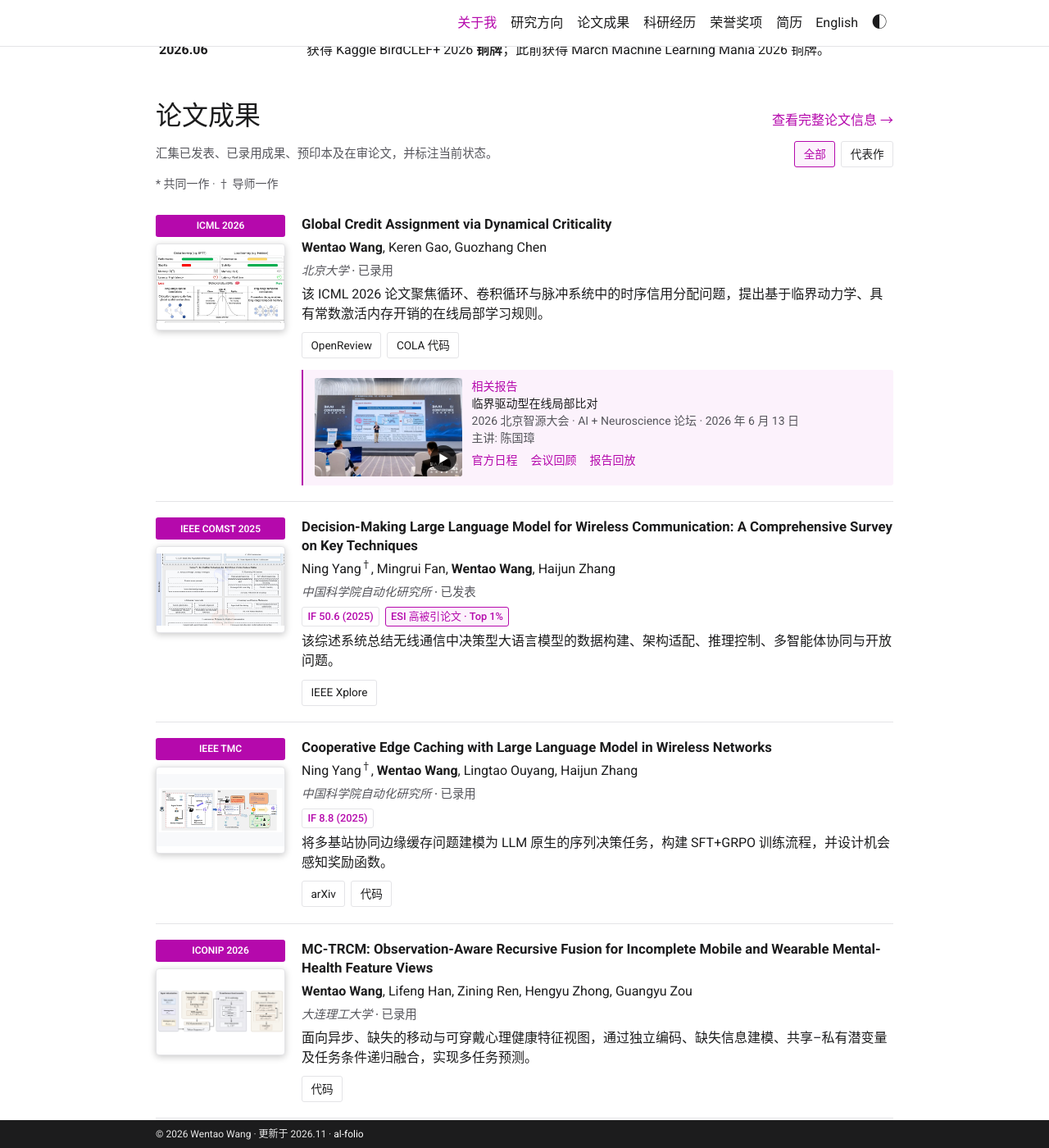
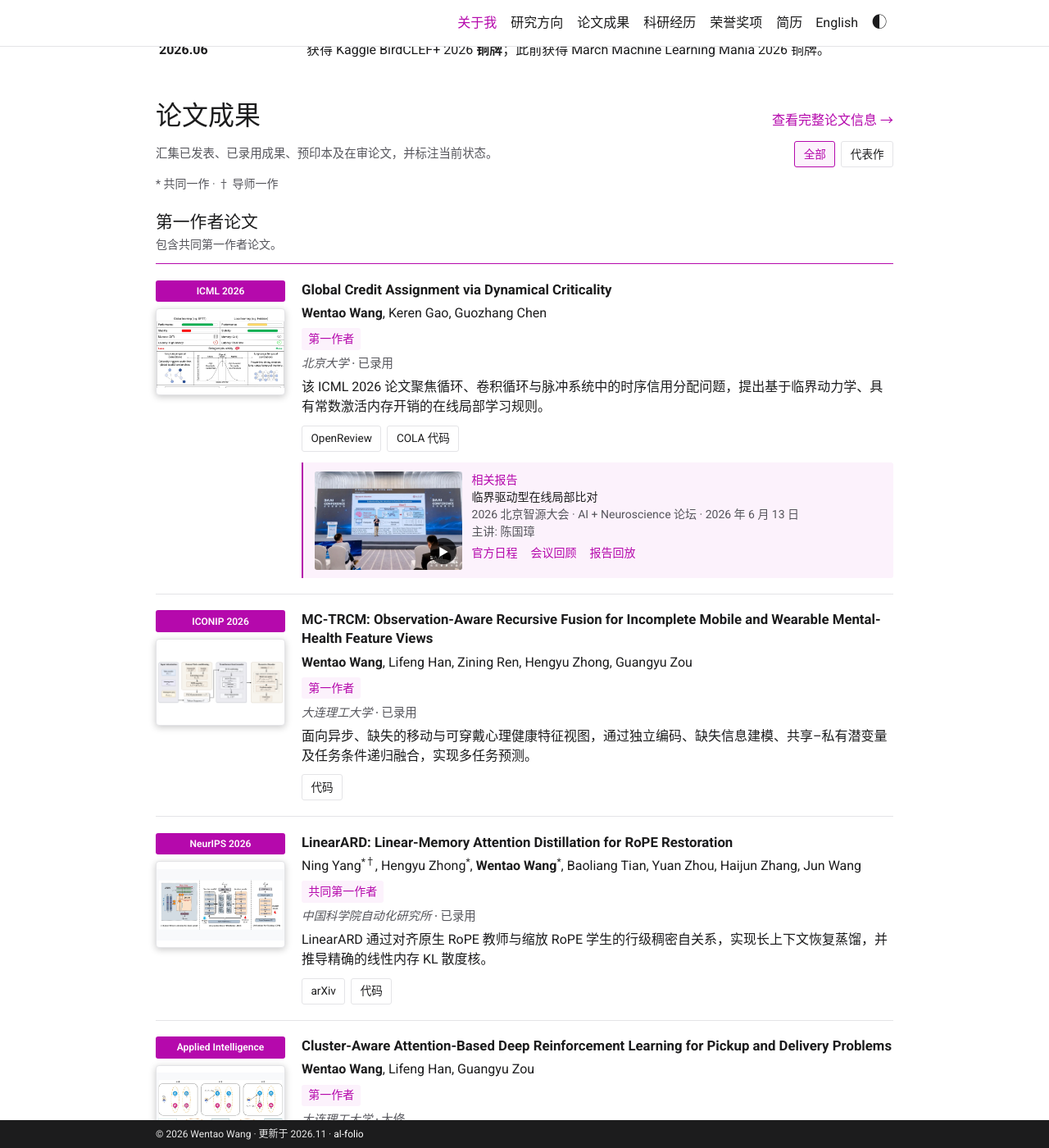
Before and after one commit to Botwwt/Botwwt.github.io, a Jekyll site: the page built from _pages/about_zh.md, in a window 1280 px wide and 1400 px high, scrolled down 828 px. Shown: the whole window at 82% size. Built offline with Jekyll 4.4.1, drawn with Linux system fonts in a browser that asks for light colours; some of the changed text lies outside the part shown.

Commit message:
Prioritize first-author publications and distinguish collaborations

```diff
--- a/_data/profile.yml
+++ b/_data/profile.yml
@@ -51,6 +51,11 @@ labels:
     figure: View research figure
     publications_note: Published and accepted work, preprints, and manuscripts under review.
     authorship_note: "* Equal contribution · † Advisor listed first"
+    authorship_roles:
+      first: First author
+      cofirst: Co-first author
+      second: Second author
+      advisor_first: Advisor listed first
     related_talk: Related talk
     speaker: Speaker
     watch_talk: Watch the official forum replay
@@ -114,6 +119,11 @@ labels:
     figure: 查看研究示意图
     publications_note: 汇集已发表、已录用成果、预印本及在审论文，并标注当前状态。
     authorship_note: "* 共同一作 · † 导师一作"
+    authorship_roles:
+      first: 第一作者
+      cofirst: 共同第一作者
+      second: 第二作者
+      advisor_first: 导师一作
     related_talk: 相关报告
     speaker: 主讲
     watch_talk: 观看官方论坛回放
--- a/_data/publications.yml
+++ b/_data/publications.yml
@@ -1,10 +1,28 @@
 home_limit: 6
+groups:
+- id: first-author
+  roles: [first, cofirst]
+  title:
+    en: First-author publications
+    zh: 第一作者论文
+  note:
+    en: Including equal-contribution first authorship.
+    zh: 包含共同第一作者论文。
+- id: collaborations
+  roles: [second, advisor_first, coauthor]
+  title:
+    en: Collaborative publications
+    zh: 合作论文
+  note:
+    en: Second-author and advisor-first papers appear first.
+    zh: 第二作者及导师一作论文优先展示。
 quartile_note:
   en: CAS quartiles follow the 2025 CAS upgraded list (major category); JCR quartiles follow the 2025 JCR labels. Selected conference venues also
     show CCF ranks. Impact factors are the publisher-reported 2025 values, verified in November 2026.
   zh: 期刊分区按 2025 年 3 月中科院升级版大类分区与 2025 年 JCR 分区标注；部分会议同步展示 CCF 等级，影响因子采用出版方公布的 2025 年数值，于 2026 年 11 月核验。
 items:
 - id: global-credit-criticality
+  authorship_role: first
   section: conference
   badge:
     en: ICML 2026 | Accepted
@@ -84,6 +102,7 @@ items:
         zh: 报告回放
   venue: ICML 2026
 - id: wireless-llm-survey
+  authorship_role: advisor_first
   section: journal
   badge:
     en: IEEE COMST | Published
@@ -138,6 +157,7 @@ items:
       zh: IEEE Xplore
   venue: IEEE COMST 2025
 - id: coop-llm-cache
+  authorship_role: second
   section: journal
   badge:
     en: IEEE TMC | Accepted
@@ -192,6 +212,7 @@ items:
       zh: 代码
   venue: IEEE TMC
 - id: mc-trcm
+  authorship_role: first
   section: conference
   selected: true
   venue: ICONIP 2026
@@ -235,6 +256,7 @@ items:
   thumbnail: /images/publications/thumbnails/mc-trcm.png
   alt: 'MC-TRCM architecture from Figure 2: source tokens, FiLM-conditioned Transformer fusion, and recursive prediction'
 - id: linearard
+  authorship_role: cofirst
   selected: true
   section: conference
   badge:
@@ -285,6 +307,7 @@ items:
   venue: NeurIPS 2026
   title_url: https://arxiv.org/abs/2604.00004
 - id: yoto
+  authorship_role: second
   section: preprint
   selected: false
   venue: arXiv 2026
@@ -315,6 +338,7 @@ items:
       en: arXiv
       zh: arXiv
 - id: visalloc
+  authorship_role: coauthor
   section: preprint
   selected: false
   venue: arXiv 2026
@@ -349,6 +373,7 @@ items:
       en: Code
       zh: 代码
 - id: persistent-sycophancy
+  authorship_role: coauthor
   section: preprint
   selected: false
   venue: arXiv 2026
@@ -383,6 +408,7 @@ items:
       en: Code
       zh: 代码
 - id: caadrl-pdp
+  authorship_role: first
   selected: false
   section: journal
   badge:
--- a/_includes/academic-publications.html
+++ b/_includes/academic-publications.html
@@ -11,11 +11,18 @@
 <p class="authorship-note">{{ t.authorship_note }}</p>
 {% comment %}Bibliography rows adapted from al-folio v0.16.3, using the existing publication data.{% endcomment %}
 <div class="publications">
+  {% for group in site.data.publications.groups %}
+  <section class="publication-group publication-group--{{ group.id }}" aria-labelledby="publications-{{ group.id }}">
+    <header class="publication-group-heading">
+      <h3 id="publications-{{ group.id }}">{{ group.title[lang] }}</h3>
+      <p>{{ group.note[lang] }}</p>
+    </header>
   <ol class="bibliography">
     {% for paper in site.data.publications.items %}
+    {% if group.roles contains paper.authorship_role %}
     {% assign teaser = paper.thumbnail | default: paper.image %}
     {% assign status = paper.badge[lang] | split: ' | ' | last %}
-    <li id="{{ paper.id }}" class="paper" data-selected="{% if paper.selected == false %}false{% else %}true{% endif %}">
+    <li id="{{ paper.id }}" class="paper" data-authorship="{{ paper.authorship_role }}" data-selected="{% if paper.selected == false %}false{% else %}true{% endif %}">
       <div class="abbr">
         <span class="badge">{{ paper.venue }}</span>
         {% if teaser %}
@@ -25,8 +32,9 @@
         {% endif %}
       </div>
       <div class="paper-body">
-        <h3 class="title">{% if paper.title_url %}<a href="{{ paper.title_url | relative_url }}">{{ paper.title }}</a>{% else %}{{ paper.title }}{% endif %}</h3>
+        <h4 class="title">{% if paper.title_url %}<a href="{{ paper.title_url | relative_url }}">{{ paper.title }}</a>{% else %}{{ paper.title }}{% endif %}</h4>
         {% if paper.authors %}<p class="author">{{ paper.authors[lang] }}</p>{% endif %}
+        {% if t.authorship_roles[paper.authorship_role] %}<p class="paper-authorship"><span class="paper-role paper-role--{{ paper.authorship_role }}">{{ t.authorship_roles[paper.authorship_role] }}</span></p>{% endif %}
         <p class="periodical"><em>{{ paper.meta[variant][lang] }}</em> <span class="paper-status">· {{ status }}</span></p>
         {% if paper.impact_factor or paper.recognition %}
         <p class="paper-metrics">
@@ -69,7 +77,10 @@
         {% endif %}
       </div>
     </li>
+    {% endif %}
     {% endfor %}
   </ol>
+  </section>
+  {% endfor %}
 </div>
 <p class="filter-status sr-only" role="status" aria-live="polite"></p>
--- a/assets/css/academic.css
+++ b/assets/css/academic.css
@@ -92,7 +92,7 @@ p {
   margin: 0 0 1rem;
 }
 
-h1, h2, h3 {
+h1, h2, h3, h4 {
   margin: 0;
   font-weight: 300;
   line-height: 1.2;
@@ -400,12 +400,60 @@ html[lang="en"] .navbar-nav a:not(:last-child) {
   list-style: none;
 }
 
+.publication-group {
+  margin-top: 1.5rem;
+}
+
+.publication-group + .publication-group {
+  margin-top: 2.5rem;
+}
+
+.publication-group-heading {
+  padding-bottom: .75rem;
+  border-bottom: 1px solid var(--global-divider-color);
+}
+
+.publication-group-heading h3 {
+  font-size: 1.3rem;
+  font-weight: 500;
+}
+
+.publication-group-heading p {
+  margin: .3rem 0 0;
+  color: var(--global-text-color-light);
+  font-size: .875rem;
+}
+
+.publication-group--first-author .publication-group-heading {
+  border-bottom-color: var(--global-theme-color);
+}
+
 .paper {
   display: grid;
   grid-template-columns: 158px minmax(0, 1fr);
   gap: 1.25rem;
   padding-block: 1.2rem;
   border-bottom: 1px solid var(--global-divider-color);
+}
+
+.publication-group--collaborations .paper {
+  grid-template-columns: minmax(0, 1fr) 120px;
+  gap: 1rem;
+  padding-block: 1rem;
+}
+
+.publication-group--collaborations .abbr {
+  grid-column: 2;
+  grid-row: 1;
+}
+
+.publication-group--collaborations .paper-body {
+  grid-column: 1;
+  grid-row: 1;
+}
+
+.publication-group--collaborations .preview {
+  box-shadow: none;
 }
 
 .paper:target {
@@ -468,6 +516,26 @@ html[lang="en"] .navbar-nav a:not(:last-child) {
   color: var(--global-text-color-light);
   font-size: .875rem;
   margin-bottom: .5rem;
+}
+
+.paper-authorship {
+  margin: .4rem 0;
+}
+
+.paper-role {
+  display: inline-block;
+  padding: .1rem .45rem;
+  border: 1px solid var(--global-divider-color);
+  border-radius: 3px;
+  color: var(--global-text-color-light);
+  font-size: .875rem;
+  font-weight: 500;
+}
+
+.paper-role--first, .paper-role--cofirst {
+  border-color: transparent;
+  background: var(--global-tint-color);
+  color: var(--global-theme-color);
 }
 
 .periodical {
@@ -764,9 +832,19 @@ summary {
     gap: .65rem;
   }
 
-  .paper {
+  .paper, .publication-group--collaborations .paper {
     grid-template-columns: minmax(0, 1fr);
     gap: .75rem;
+  }
+
+  .publication-group--collaborations .abbr,
+  .publication-group--collaborations .paper-body {
+    grid-column: auto;
+    grid-row: auto;
+  }
+
+  .publication-group--collaborations .abbr {
+    width: 120px;
   }
 
   .abbr {
--- a/assets/js/academic.js
+++ b/assets/js/academic.js
@@ -50,6 +50,7 @@ updateTheme();
 document.querySelectorAll('.publication-filter').forEach((filter) => {
   const section = filter.closest('.publications-section');
   const papers = section.querySelectorAll('.paper');
+  const groups = section.querySelectorAll('.publication-group');
   const buttons = filter.querySelectorAll('button');
   const status = section.querySelector('.filter-status');
   filter.hidden = false;
@@ -63,6 +64,9 @@ document.querySelectorAll('.publication-filter').forEach((filter) => {
     papers.forEach((paper) => {
       paper.hidden = value !== 'all' && paper.dataset.selected !== 'true';
       if (!paper.hidden) visible += 1;
+    });
+    groups.forEach((group) => {
+      group.hidden = ![...group.querySelectorAll('.paper')].some((paper) => !paper.hidden);
     });
     status.textContent = document.documentElement.lang === 'zh'
       ? `显示 ${visible} 篇论文` : `${visible} publications shown`;
```
Also changed, not shown: docs/HOMEPAGE.md (+2 -0 lines).
